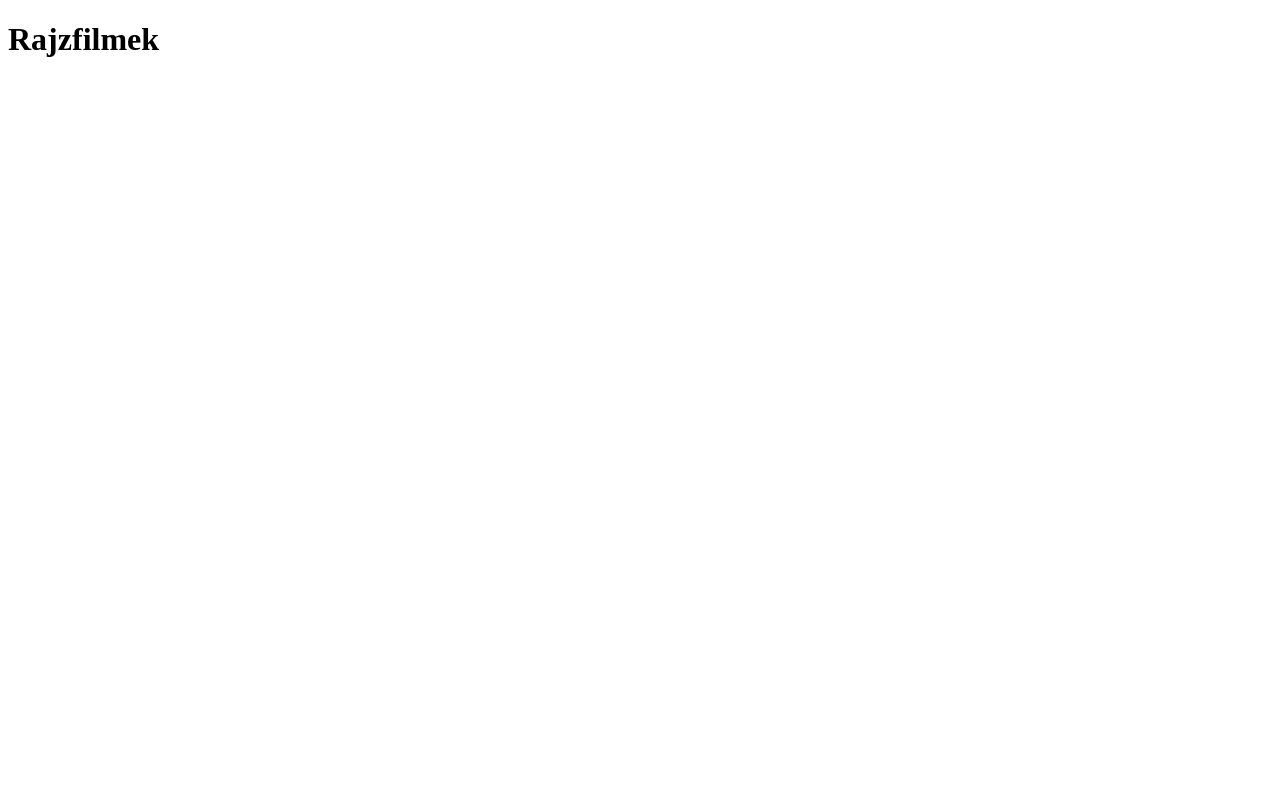
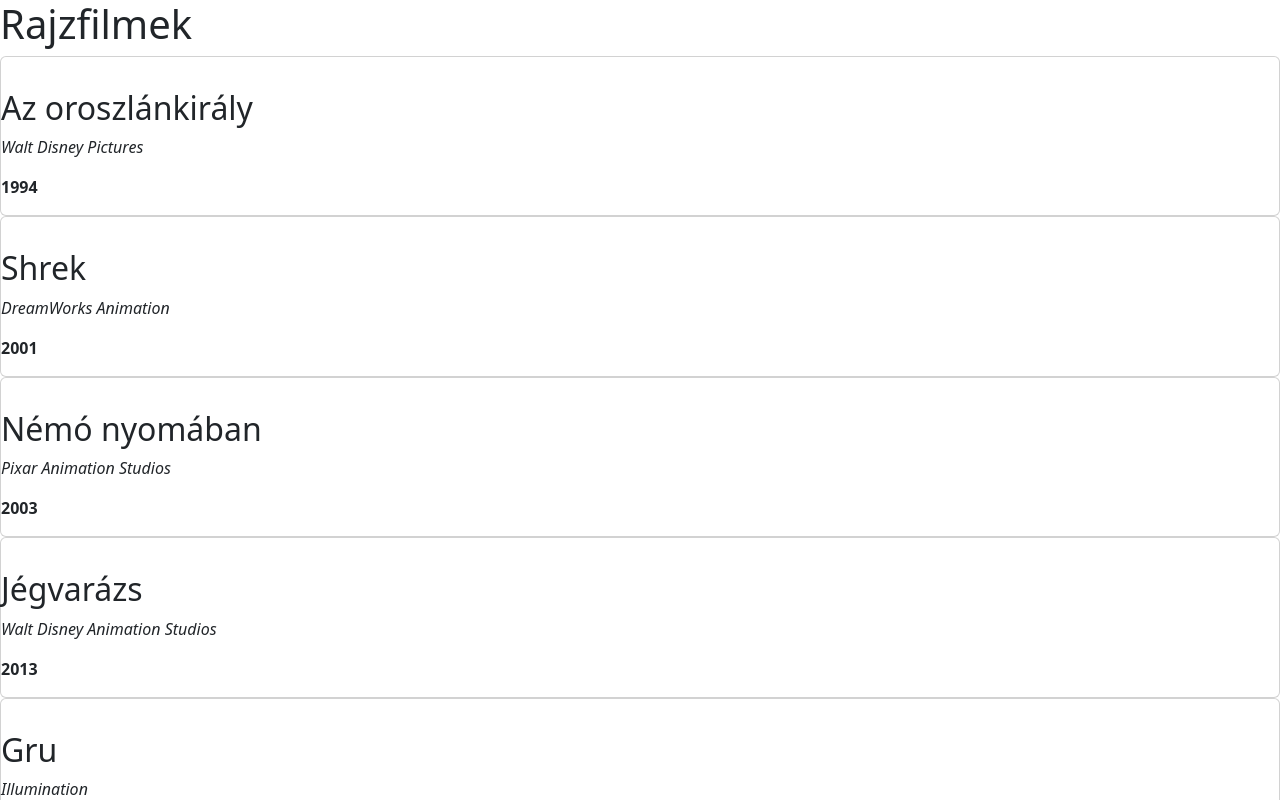
Before and after one commit to tdBate/torok_donatRajzfilmek, a React (Vite) app: page / in a window 1280 px wide. Shown: the top 800 px of the page. Built offline with nearby package versions, Linux system fonts and the light colour scheme.

Commit message:
kiiratas

```diff
--- a/package.json
+++ b/package.json
@@ -10,6 +10,7 @@
     "preview": "vite preview"
   },
   "dependencies": {
+    "bootstrap": "^5.3.8",
     "react": "^19.3.1",
     "react-dom": "^19.3.1"
   },
--- a/src/App.tsx
+++ b/src/App.tsx
@@ -1,6 +1,7 @@
 import { useState } from 'react'
 import './App.css'
 import { RajzfilmLista } from './components/RajzfilmLista'
+import "bootstrap/dist/css/bootstrap.css"
 
 function App() {
   return (
--- /dev/null
+++ b/src/components/Rajzfilm.tsx
@@ -0,0 +1,18 @@
+import type { Rajzfilm } from "../models";
+
+interface RajzfilmProps {
+    data: Rajzfilm;
+}
+
+export function Rajzfilm(props: RajzfilmProps) {
+    return (
+        <>
+            <div className="card">
+                <div className="card-body"></div>
+                <h2>{props.data.cim}</h2>
+                <p><i>{props.data.studio}</i></p>
+                <p><b>{props.data.megjelenesEve}</b></p>
+            </div>
+        </>
+    )
+}
--- a/src/components/RajzfilmLista.tsx
+++ b/src/components/RajzfilmLista.tsx
@@ -1,13 +1,14 @@
 import { useEffect, useState } from "react"
-import type { Rajzfilm } from "../models"
+import type { Rajzfilm as RajzfilmType } from "../models"
+import { Rajzfilm } from "./Rajzfilm";
 
 export function RajzfilmLista() {
-    const [rajzfilmek, setRajzfilmek] = useState<Rajzfilm[]>([]);
+    const [rajzfilmek, setRajzfilmek] = useState<RajzfilmType[]>([]);
 
     useEffect(() => {
         async function load() {
             const response = await fetch("rajzfilmek.json");
-            const data: Rajzfilm[] = await response.json();
+            const data: RajzfilmType[] = await response.json();
             setRajzfilmek(data);
         }
         load();
@@ -16,7 +17,7 @@ export function RajzfilmLista() {
 
     return (
         <>
-
+            {rajzfilmek.map((item) => (<Rajzfilm key={item.id} data={item}></Rajzfilm>))}
         </>
     )
 }
```
Also changed, not shown: 1 other file (tests, documents, lock files or other folders).
